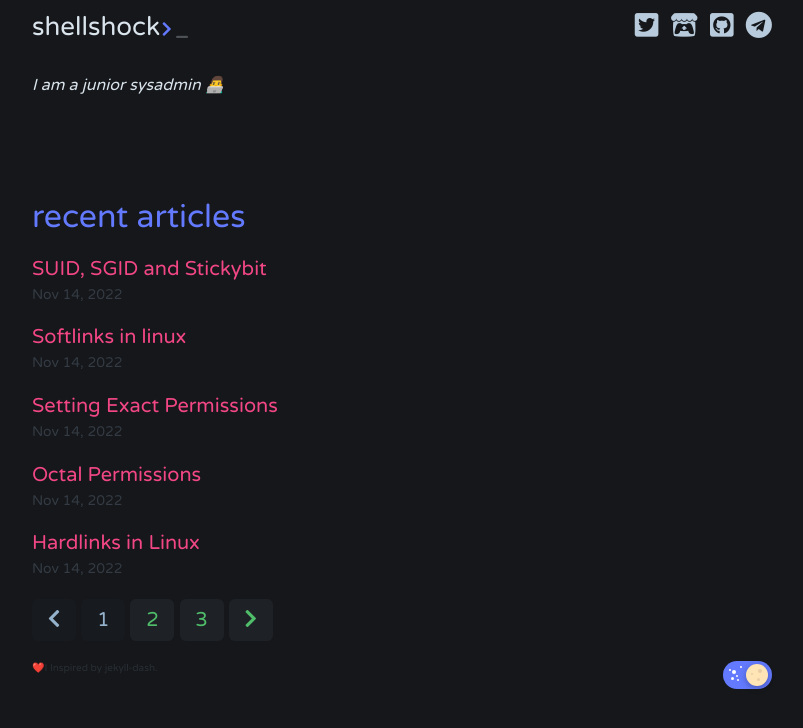
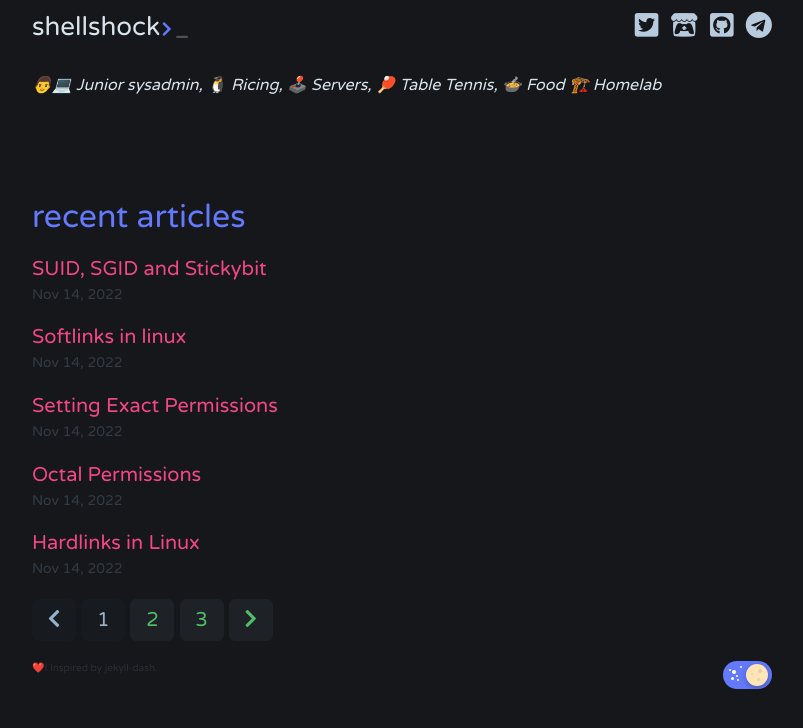
Before and after one commit to depgod/weblog, a Jekyll site: the page built from index.html, in a window 1280 px wide. Shown: the top 728 px of the page, without its empty margins (238-1041 px from the left). Built offline with Jekyll 4.4.1, drawn with Linux system fonts in a browser that asks for light colours; nearby versions of some CDN libraries; the list of posts is cut into pages by our own code.

Commit message:
changes in bio

```diff
--- a/_config.yml
+++ b/_config.yml
@@ -2,7 +2,9 @@ title: shellshock
 author: depgod
 email: shellshock.mail@skiff.com
 description: > # this means to ignore newlines until "show_exerpts:"
-  I am a junior sysadmin 👨‍💻
+  👨💻 Junior sysadmin, 🐧 Ricing, 🕹️ Servers,
+  🏓 Table Tennis, 🍲 Food
+  🏗️ Homelab
 
 show_excerpts: false # set to true to show excerpts on the homepage
 
```
Also changed, not shown: 3 other files.
